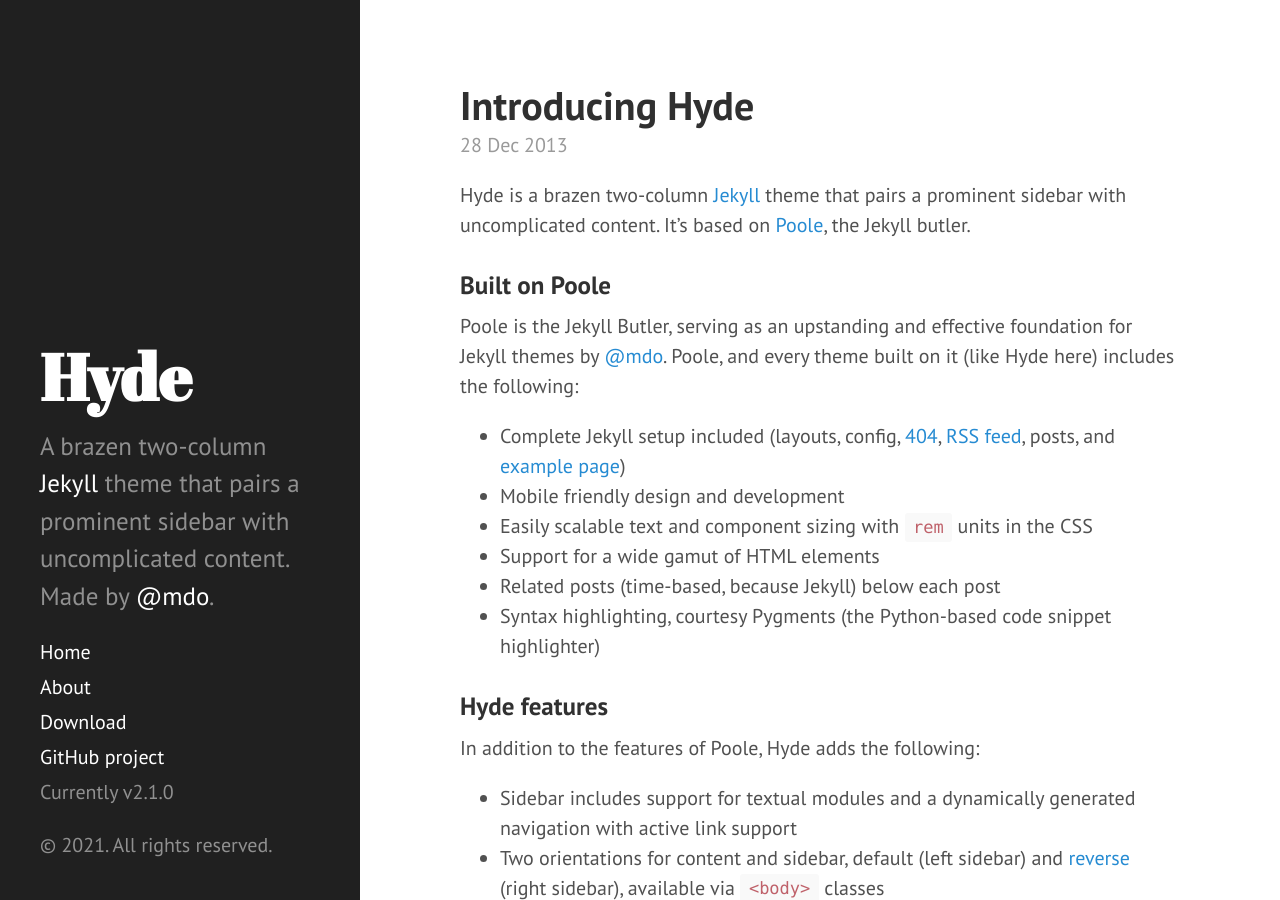
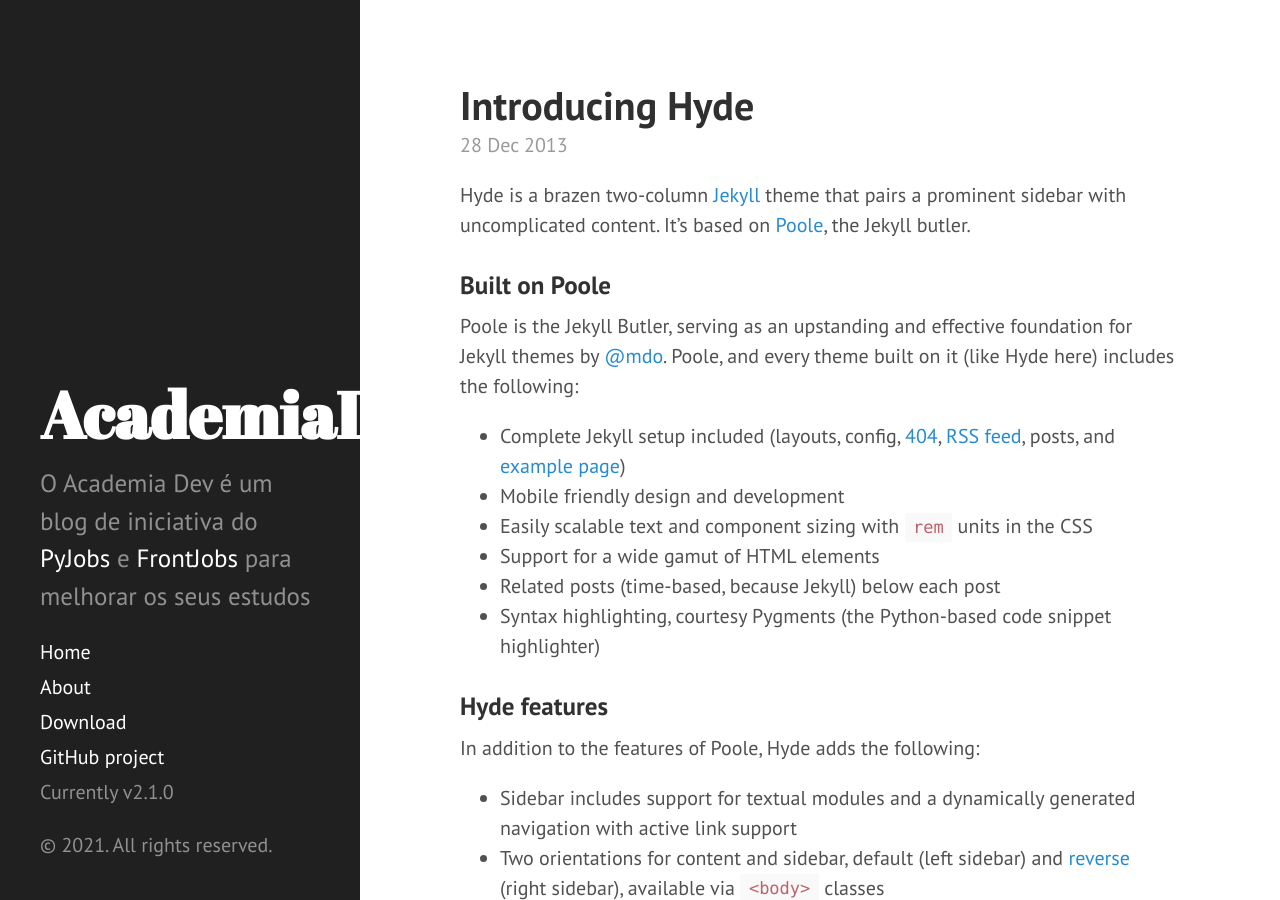
Before and after one commit to vmesel/AcademiaDev.org, a Jekyll site: the page built from index.html, in a window 1280 px wide and 900 px high. Built offline with Jekyll 4.4.1, drawn with Linux system fonts in a browser that asks for light colours; Markdown is read by kramdown in place of the engine named in the settings; the list of posts is cut into pages by our own code.

Commit message:
Adds new template

```diff
--- a/_config.yml
+++ b/_config.yml
@@ -4,23 +4,15 @@ highlighter:      pygments
 
 # Permalinks
 permalink:        pretty
-relative_permalinks: true
 
 # Setup
-title:            Hyde
-tagline:          'A Jekyll theme'
-description:      'A brazen two-column <a href="http://jekyllrb.com" target="_blank">Jekyll</a> theme that pairs a prominent sidebar with uncomplicated content. Made by <a href="https://twitter.com/mdo" target="_blank">@mdo</a>.'
+title:            AcademiaDev
+tagline:          'Um blog da comunidade para a comunidade'
+description:      'O Academia Dev é um blog de iniciativa do <a href="https://pyjobs.com.br">PyJobs</a> e <a href="http://frontjobs.com.br">FrontJobs</a> para melhorar os seus estudos'
 url:              http://hyde.getpoole.com
 baseurl:          /
 
-author:
-  name:           'Mark Otto'
-  url:            https://twitter.com/mdo
-
-paginate:         5
+paginate:         10
 
 # Custom vars
 version:          2.1.0
-
-github:
-  repo:           https://github.com/poole/hyde
```
